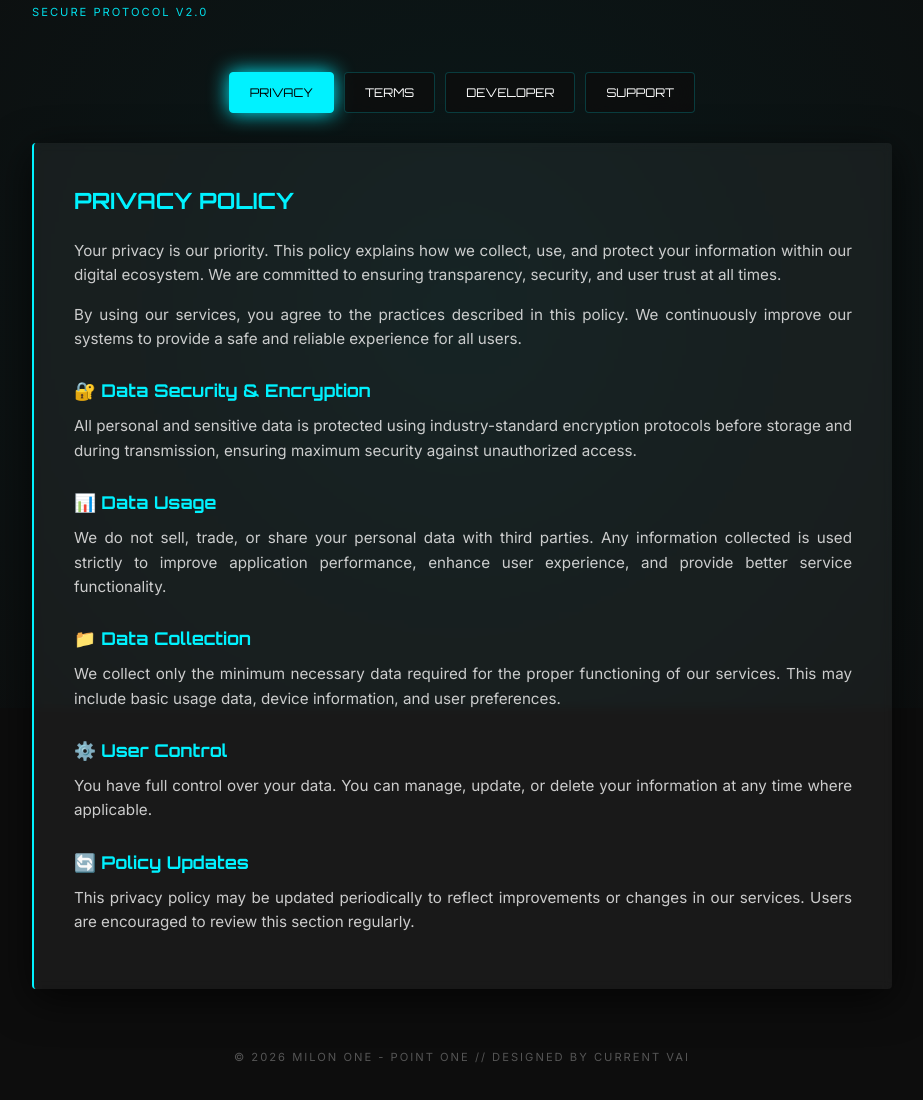
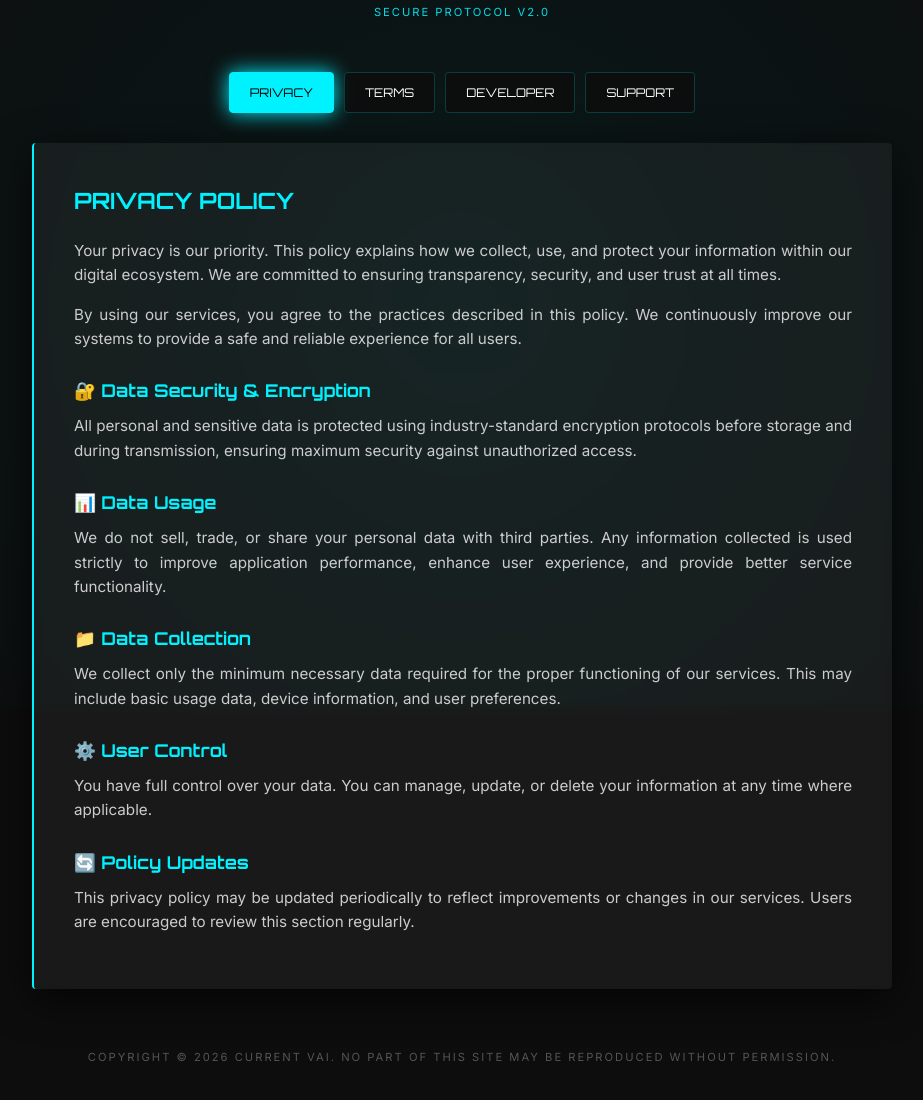
Before and after one commit to currentvai/legal-pages, a plain HTML site: page index.html in a window 1280 px wide. Shown: the part 92-1192 px from the top of the page, without its empty margins (178-1101 px from the left). Drawn offline with Linux system fonts and the light colour scheme.

Commit message:
Revise index.html structure and content
The HTML structure was updated to include a new header, navigation tabs, and various content sections for privacy policy, terms of service, developer profile, and support. Additionally, styles and scripts were adjusted for better functionality and aesthetics.

```diff
--- a/index.html
+++ b/index.html
@@ -3,7 +3,7 @@
 <head>
     <meta charset="UTF-8">
     <meta name="viewport" content="width=device-width, initial-scale=1.0">
-    <title>Milon One | Legal & Help Center</title>
+    <title>Legal & Help Center</title>
     <link href="https://fonts.googleapis.com/css2?family=Orbitron:wght@400;700&family=Inter:wght@300;400;600&display=swap" rel="stylesheet">
     <style>
         :root {
@@ -180,7 +180,9 @@
     <div class="container">
         <header>
             <h1>System Center</h1>
-            <p style="color: var(--primary); font-size: 0.7rem; letter-spacing: 2px;">SECURE PROTOCOL V2.0</p>
+            <p style="color: var(--primary); font-size: 0.7rem; letter-spacing: 2px; text-align: center;">
+  SECURE PROTOCOL V2.0
+</p>
         </header>
 
         <nav class="tabs">
@@ -266,7 +268,7 @@
         </section>
 
         <footer>
-            &copy; 2026 MILON ONE - POINT ONE // DESIGNED BY CURRENT VAI
+        Copyright © 2026 Current Vai. No part of this site may be reproduced without permission.
         </footer>
     </div>
 
```
